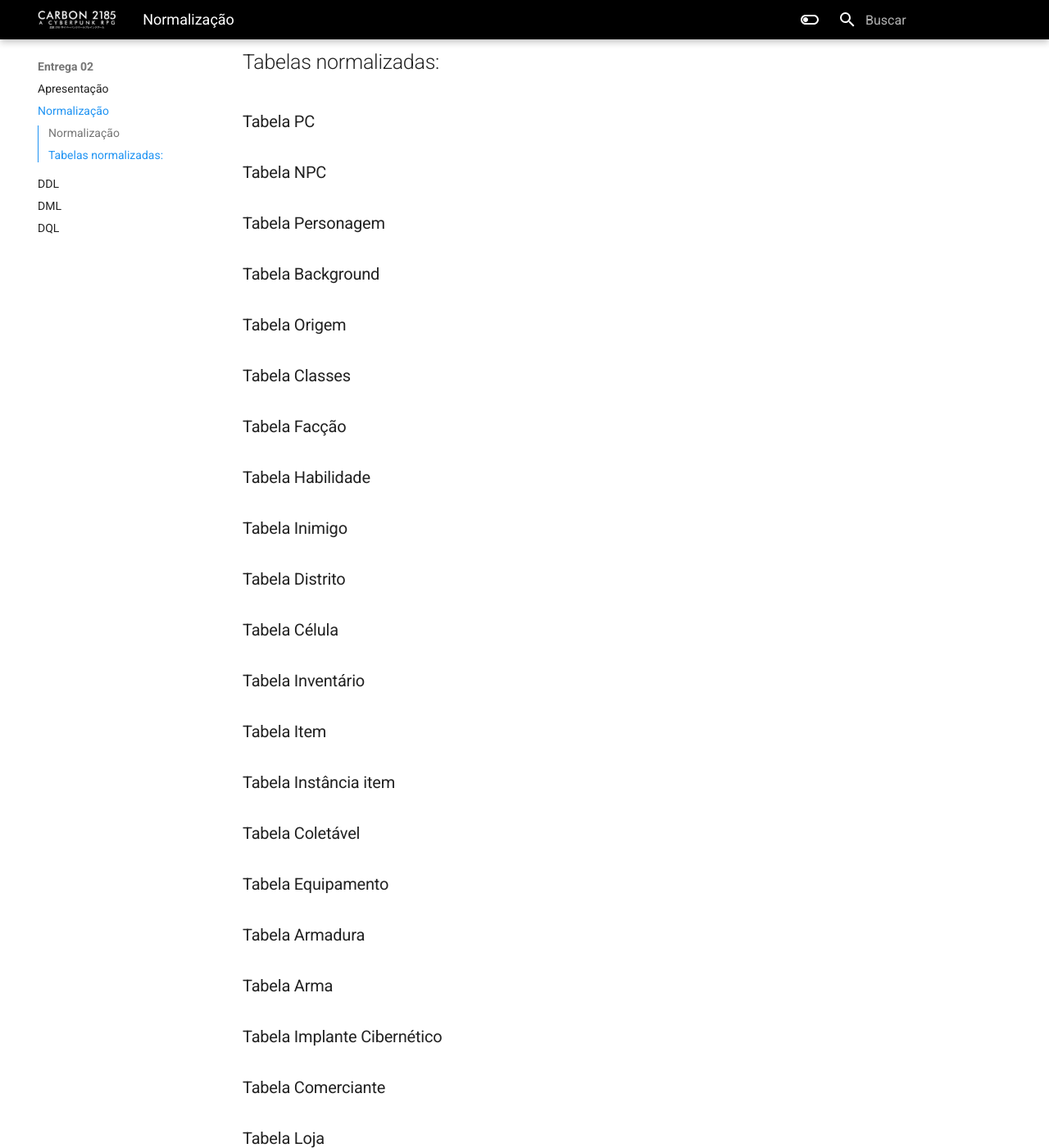
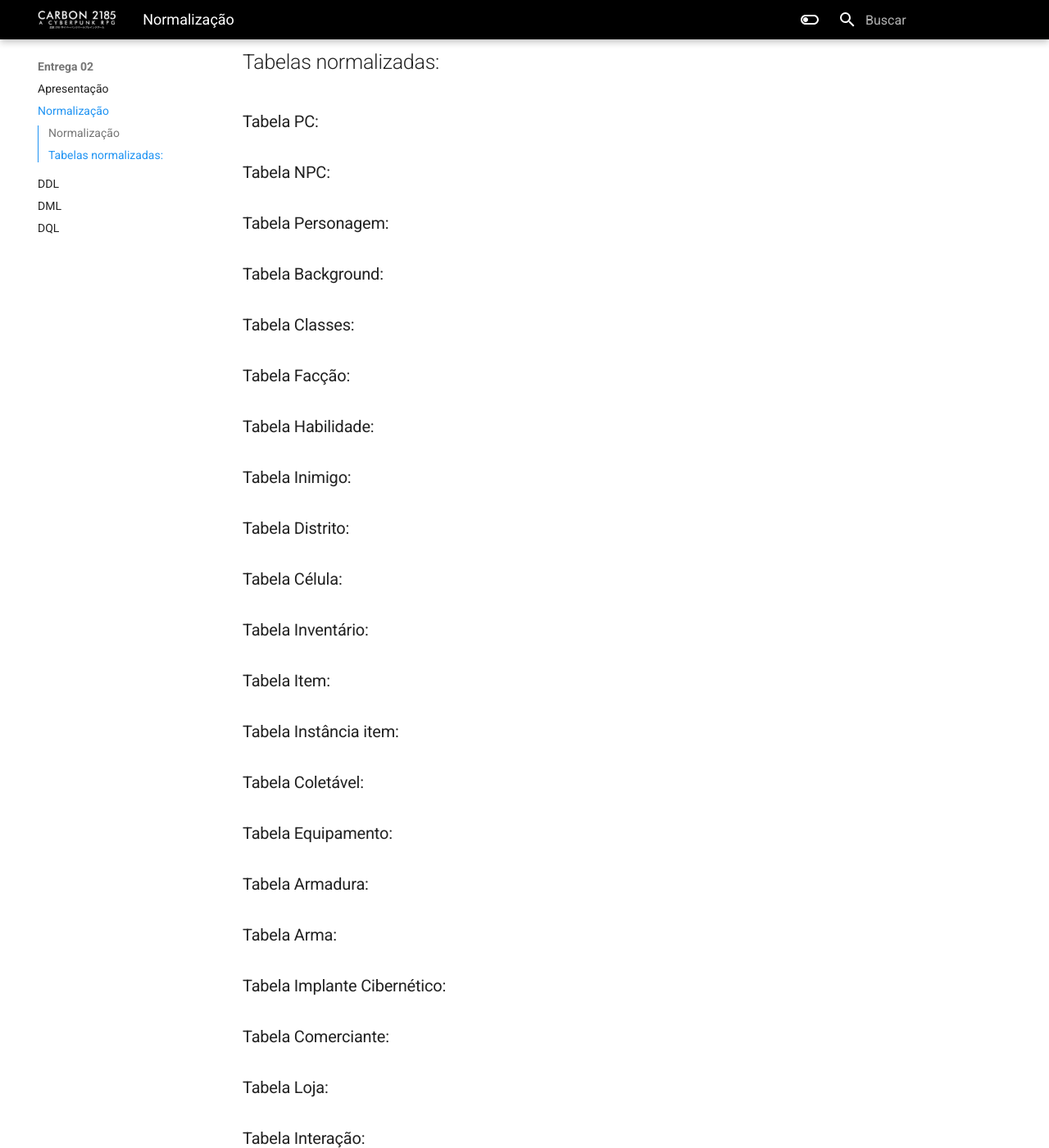
Before and after one commit to SBD1/2024.2-Carbon2185, an MkDocs documentation site: the page built from docs/entrega-2/Normalização.md, in a window 1280 px wide and 1400 px high, scrolled down 2167 px. Shown: the whole window at 82% size. Built offline with MkDocs 1.6.1 and Material for MkDocs 9.7.7, drawn with Linux system fonts in a browser that asks for light colours; some of the changed text lies outside the part shown.

```diff
--- a/docs/entrega-2/Normalização.md
+++ b/docs/entrega-2/Normalização.md
@@ -80,50 +80,48 @@
 
 #
 
-### Tabela PC
+### Tabela PC:
 
-### Tabela NPC
+### Tabela NPC:
 
-### Tabela Personagem
+### Tabela Personagem:
 
-### Tabela Background
+### Tabela Background:
 
-### Tabela Origem
+### Tabela Classes:
 
-### Tabela Classes
+### Tabela Facção:
 
-### Tabela Facção
+### Tabela Habilidade:
 
-### Tabela Habilidade
+### Tabela Inimigo:
 
-### Tabela Inimigo
+### Tabela Distrito:
 
-### Tabela Distrito
+### Tabela Célula:
 
-### Tabela Célula
+### Tabela Inventário:
 
-### Tabela Inventário
+### Tabela Item:
 
-### Tabela Item
+### Tabela Instância item:
 
-### Tabela Instância item
+### Tabela Coletável:
 
-### Tabela Coletável
+### Tabela Equipamento:
 
-### Tabela Equipamento
+### Tabela Armadura:
 
-### Tabela Armadura
+### Tabela Arma:
 
-### Tabela Arma
+### Tabela Implante Cibernético:
 
-### Tabela Implante Cibernético
+### Tabela Comerciante:
 
-### Tabela Comerciante
+### Tabela Loja:
 
-### Tabela Loja
+### Tabela Interação:
 
-### Tabela Interação
+### Tabela Dialogo:
 
-### Tabela Dialogo
-
-### Tabela Instancia inimigo
+### Tabela Instancia inimigo:
```
Also changed, not shown: docs/entrega-1/DD.md (+16 -4 lines), docs/entrega-1/DER.md (+2 -0 lines), docs/entrega-1/ModeloRelacional.md (+2 -0 lines), docs/img/arma_dd.png, docs/img/armadura_dd.png, docs/img/classes_dd.png, docs/img/daimyo_dd.png (added), docs/img/faccao_dd.png, docs/img/hacker_dd.png (added), docs/img/implantecibernetico_dd.png, docs/img/inimigo_dd.png, docs/img/instanciainimigo_dd.png, docs/img/instanciaitem_dd.png, docs/img/pc_dd.png, 3 more files.
